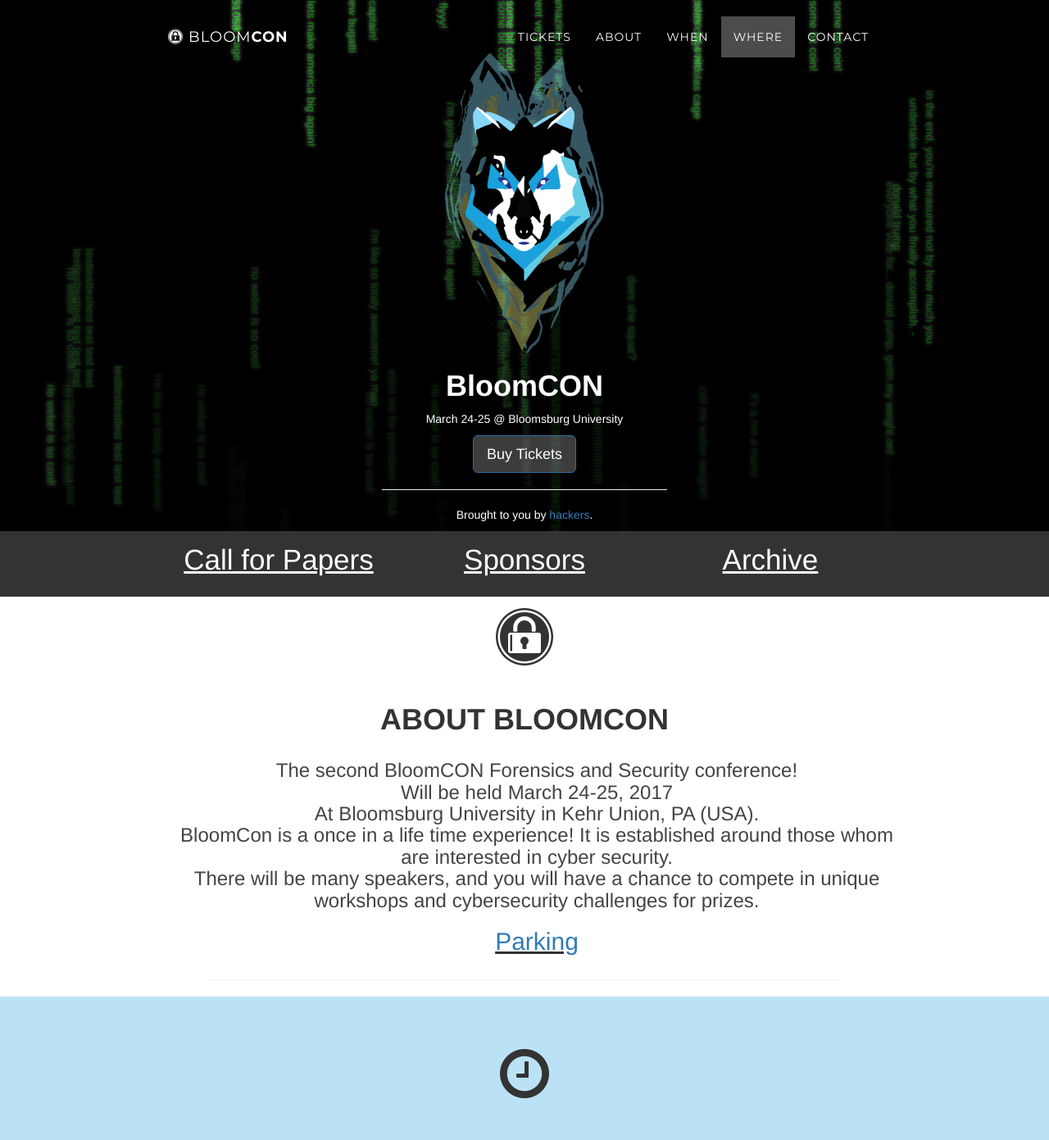
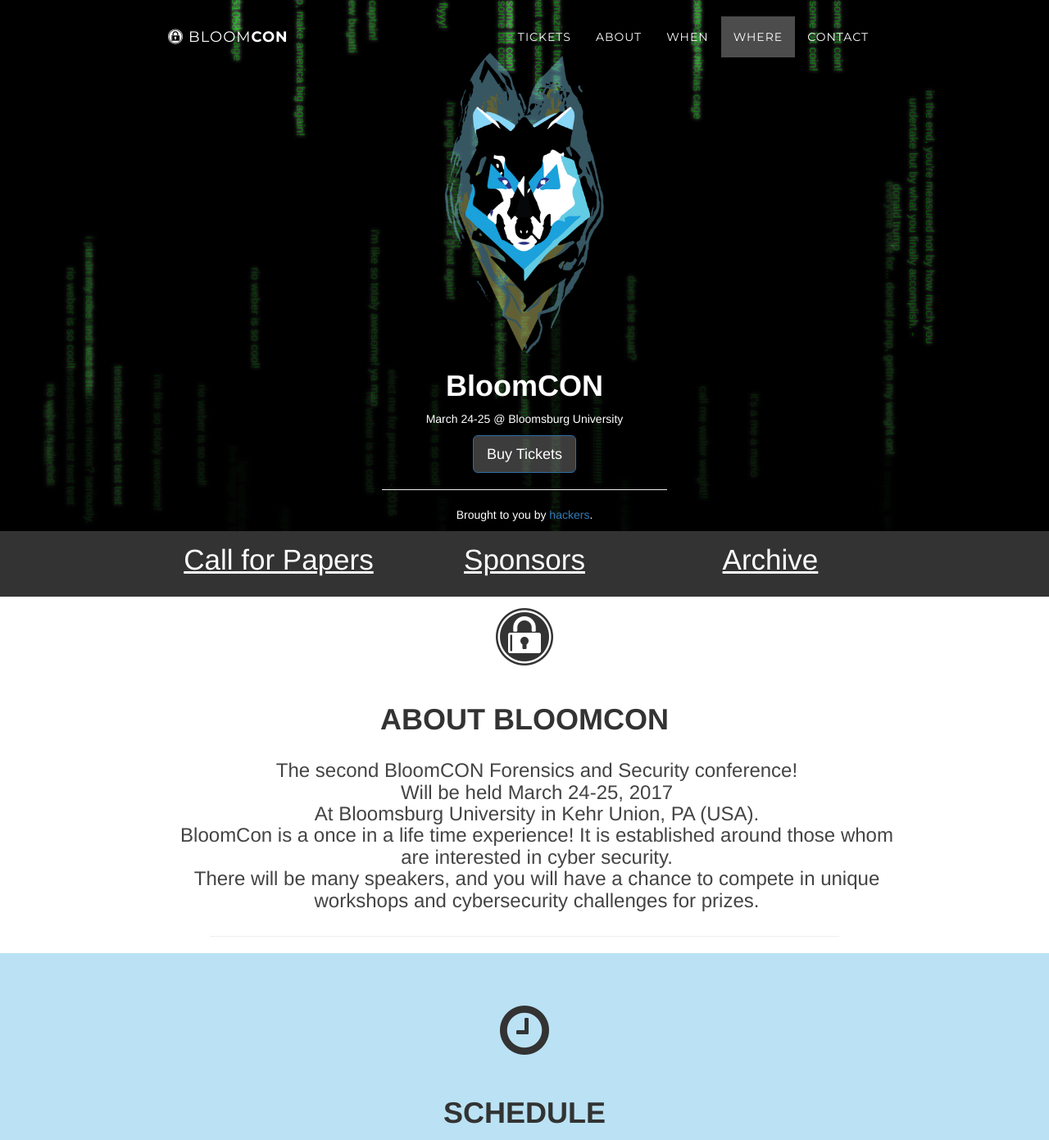
Before and after one commit to riodw/BloomCON, a PHP site: page / in a window 1280 px wide. Shown: the top 1391 px of the page at 82% size. Run offline with PHP 8.4, Linux system fonts and the light colour scheme; some libraries are stand-ins or nearby versions.

Commit message:
Fix hacker dropdown, Remove old parking

```diff
--- a/bloomcon.xml
+++ b/bloomcon.xml
@@ -193,6 +193,21 @@
          <content>Social engineering is the art of manipulating people so they give up confidential information. The types of information these criminals are seeking can vary, but when individuals are targeted the criminals are usually trying to trick you into
             giving them your passwords.</content>
       </third>
+      <event>
+         <title>DFIR</title>
+         <content></content>
+         <link>dfir</link>
+      </event>
+      <event>
+         <title>Wireless</title>
+         <content></content>
+         <link>wireless</link>
+      </event>
+      <event>
+         <title>OSINT</title>
+         <content></content>
+         <link>osint</link>
+      </event>
    </events>
 
    <sponsors>
--- a/index.php
+++ b/index.php
@@ -127,7 +127,7 @@
                <i>noun<br>plural noun: <strong>hackers</strong></i>
             </p>
             <p style="padding-left:20px;">
-               <strong>1.</strong> &nbsp;&nbsp;A malicious meddler who tries to discover sensitive information by poking around. Hence password hacker, network hacker.
+               <strong>1.</strong> &nbsp;&nbsp;A malicious meddler who tries to discover sensitive information by poking around.
             </p>
          </div>
       </div>
@@ -170,7 +170,7 @@
          </div>
          <div class="container">
             <h3>The second BloomCON Forensics and Security conference!<br>Will be held March 24-25, 2017<br>At Bloomsburg University in Kehr Union, PA (USA).<br>BloomCon is a once in a life time experience! It is established around those whom are interested in cyber security.<br>There will be many speakers, and you will have a chance to compete in unique workshops and cybersecurity challenges for prizes.</h3>
-            <h2 style="text-decoration:underline;"><a href="images/BloomCON-Parking.png">Parking</a></h2>
+            <!--<h2 style="text-decoration:underline;"><a href="images/BloomCON-Parking.png">Parking</a></h2>-->
          </div>
       </div>
 
@@ -668,11 +668,11 @@
 
       <div id="matrixHolder" class="matrix-container">
          <div id="matrix">
-            <div class="t1" style="left:0px;">Rio Weber is SO COOL!</div>
-            <div class="t5" style="left:10px;">TestTestTestTest Test Test Test</div>
-            <div class="t1" style="left:20px;">Rio Weber is SO COOL!</div>
-            <div class="t2" style="left:5px;">TestTestTestTest Test Test Test</div>
-            <div class="t1" style="left:2px;">Rio Weber is SO COOL!</div>
+            <div class="t1" style="left:0px;">Rio Weber made this.</div>
+            <div class="t5" style="left:10px;">I Put on My Robe and Wizard Hat.</div>
+            <div class="t1" style="left:20px;">var i = 'COOL!'</div>
+            <div class="t2" style="left:5px;">2,147,483,647 Integer.MAX_VALUE</div>
+            <div class="t1" style="left:2px;">Who Here Loves Minions? Seriously.</div>
             <div class="t5" style="left:25px;">Rio Weber is SO COOL!</div>
             <div class="t1" style="left:60px;">TestTestTestTest Test Test Test</div>
             <div class="t2" style="left:80px;">Who Here Loves Minions? Seriously.</div>
@@ -686,7 +686,7 @@
             <div class="t3" style="left:310px;">Supper SEXY!</div>
             <div class="t5" style="left:350px;">I'm Like so totaly awesome! ya man</div>
             <div class="t4" style="left:390px;">Rio Weber is SO COOL!</div>
-            <div class="t2" style="left:430px;">Create Amazing Mac Dock Using CSS3</div>
+            <div class="t2" style="left:430px;">I have your IP Address</div>
             <div class="t1" style="left:470px;">Rio Weber is SO COOL!</div>
             <div class="t3" style="left:490px;">it's a me a mario</div>
             <div class="t5" style="left:520px;">Come On Down to Bloom Town!</div>
@@ -711,18 +711,18 @@
             <div class="t6" style="left:550px;">Live Image Resize Script With PHP</div>
             <div class="t1" style="left:0px;">Rio Weber is SO COOL!</div>
             <div class="t6" style="left:500px;">nice shadow effect</div>
-            <div class="t5" style="left:510px;">amazing windows7 menu with css3</div>
+            <div class="t5" style="left:510px;">I Put on My Robe and Wizard Hat.</div>
             <div class="t6" style="left:520px;">Live Image Resize Script With PHP</div>
             <div class="t1" style="left:2px;">TestTestTestTest Test Test Test</div>
             <div class="t5" style="left:25px;">TestTestTestTest Test Test Test</div>
             <div class="t1" style="left:60px;">TestTestTestTest Test Test Test</div>
             <div class="t2" style="left:80px;">3.1415926535897932384626433832795028841971693993751058</div>
-            <div class="t0" style="left:185px;">Everyone Vote for... Donald Pump, lets make America BIG again!</div>
+            <div class="t0" style="left:185px;">Everyone Vote for... Donald Pump, Make America BIG again!</div>
             <div class="t0" style="left:200px;">My Favorite Actor is Nick Cage</div>
             <div class="t0" style="left:390px;">O'Captain my Captain!</div>
             <div class="t0" style="left:350px;">I WOKE UP IN A NEW BUGATTI</div>
             <div class="t0" style="left:520px;">We should all take this event very seriousaly!</div>
-            <div class="t0" style="left:550px;">you have no idea, how amazing I truly am..</div>
+            <div class="t0" style="left:550px;">you have no idea, how amazing I truly am.</div>
             <div class="t0" style="left:690px;">Nicolas Cage Nicolas Cage Nicolas Cage Nicolas Cage</div>
             <div class="t0" style="left:750px;">Yall should buy me some Bit Coin!</div>
             <div class="t0" style="left:890px;">Yall should buy me some Bit Coin!</div>
@@ -871,7 +871,7 @@
          </div>
       </div>
 
-
+      <!-- AFTER PARTY CSS -->
       <link href="css/AfterParty.css" rel="stylesheet" type="text/css">
 
       <div id="After_P_card" class="modal fade" role="dialog">
@@ -983,7 +983,6 @@
          </div>
       </div>
       <!--./ MODALS -->
-      <!--./ MODALS -->
 
       <!-- jQuery -->
       <script src="https://ajax.googleapis.com/ajax/libs/jquery/1.11.1/jquery.min.js"></script>
@@ -993,7 +992,7 @@
       <script>
          function showHack() {
             if($("#hacker").height() == 0) {
-               $("#hacker").css("height", "250px");
+               $("#hacker").css("height", "145px");
                $("#matrixHolder").css("height", "790px");
             } else {
                $("#hacker").css("height", "0");
```
